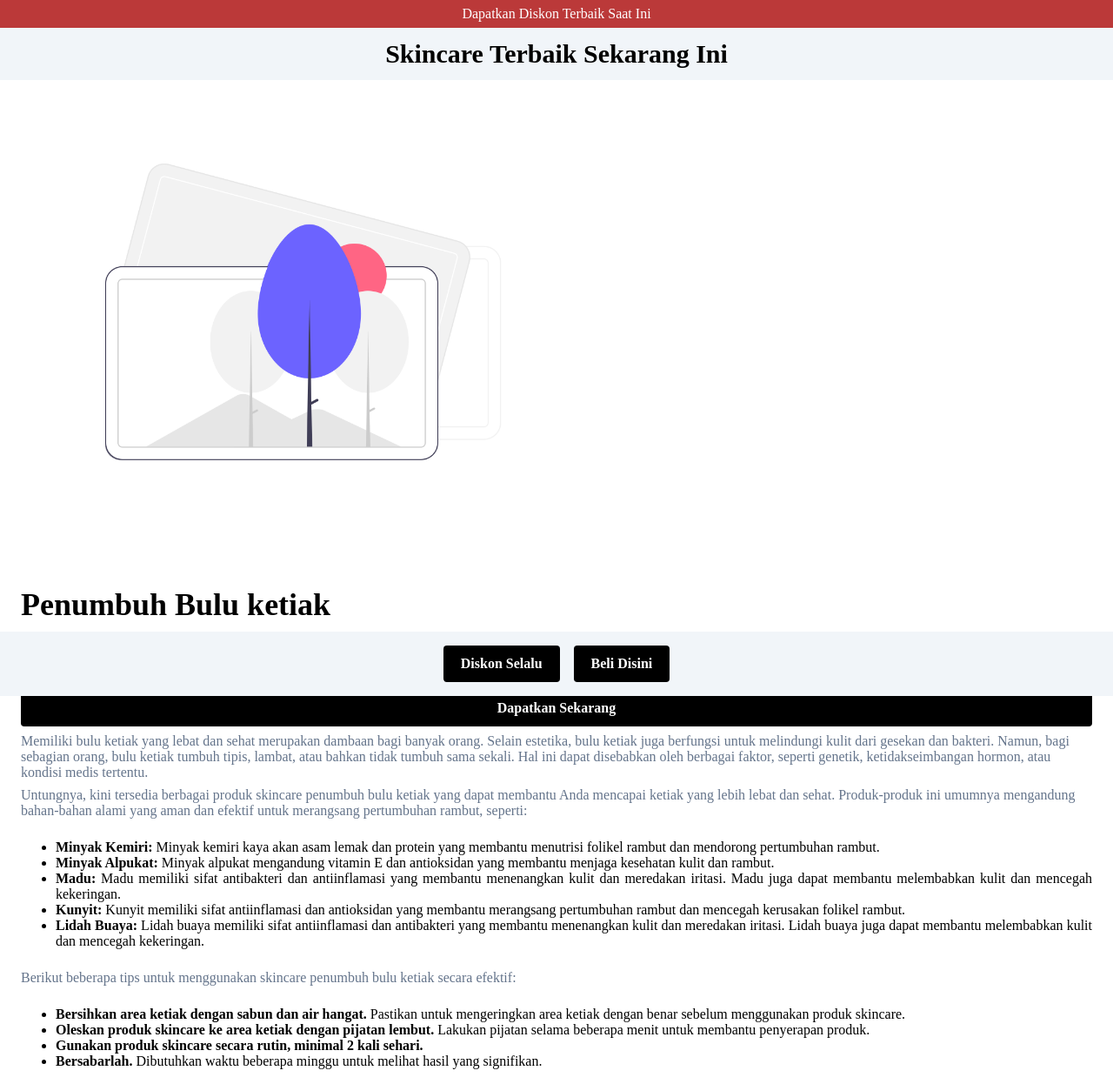
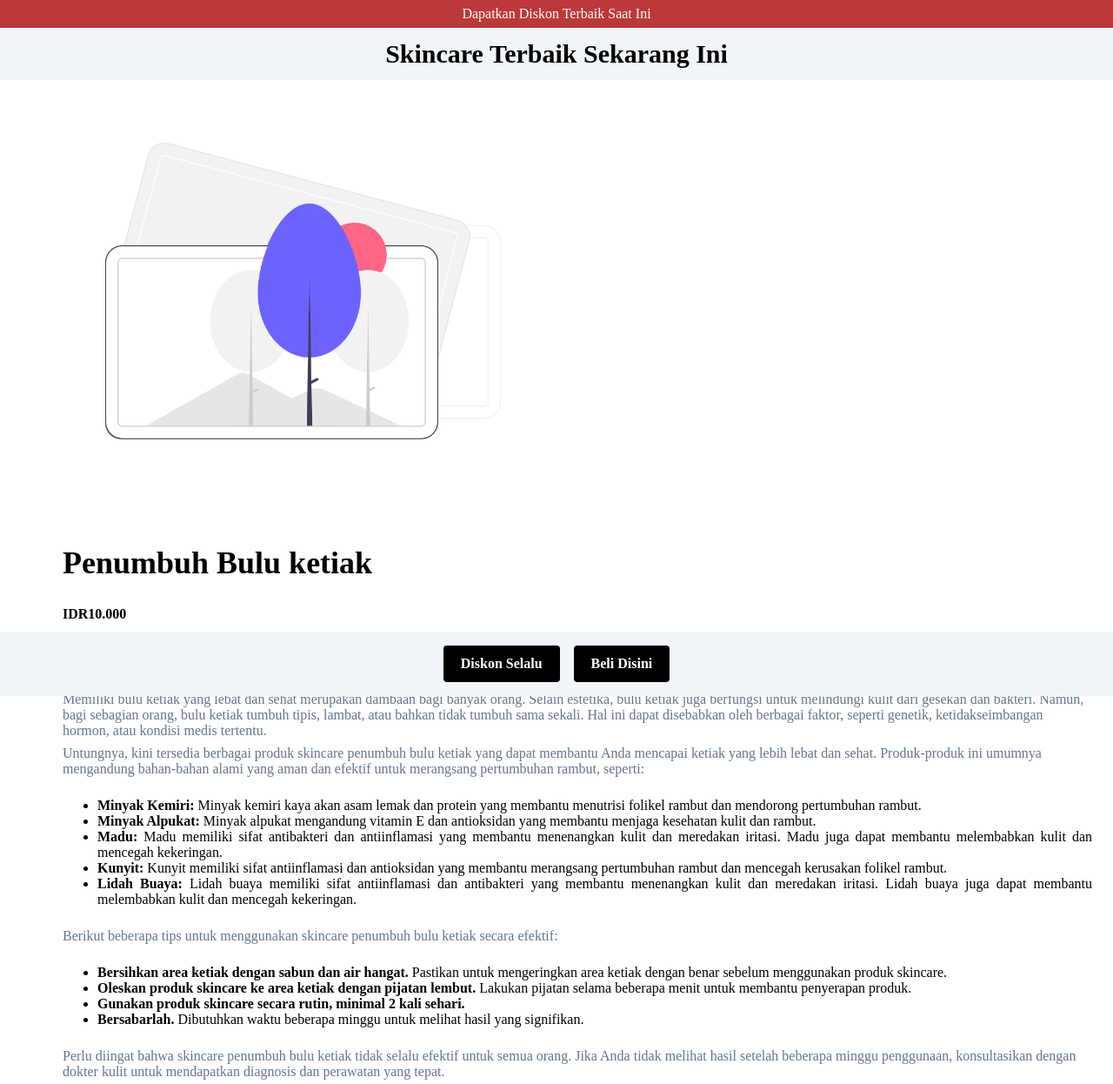
Before and after one commit to martinsuhendra/guntur-static-html, a website: page index.html in a window 1280 px wide. Shown: the top 1246 px of the page at 87% size. Drawn offline with Linux system fonts and the light colour scheme.

Commit message:
fix: padding left

```diff
--- a/index.html
+++ b/index.html
@@ -90,11 +90,12 @@
             </h1>
         </div>
         <div id="body" style="display: flex; flex-wrap: wrap; padding-left: 1.5rem; padding-right: 1.5rem;">
-            <div id="image" class="basis-1/2" style="padding: 48px 24px 48px 24px; flex: 1 1 50%; max-width: 600px;">
+            <div id="image" class="basis-1/2" style="padding: 24px; flex: 1 1 50%; max-width: 600px;">
                 <img src="public/image.png" alt="image" class="object-cover"
                     style="display: block; vertical-align: middle; object-fit: cover; width: 100%;" />
             </div>
-            <div id="content" style="display: flex; flex-direction: column; gap: 0.5rem; flex: 1 1 50%;">
+            <div id="content"
+                style="display: flex; flex-direction: column; gap: 0.5rem; flex: 1 1 50%; padding-left: 48px;">
                 <h2 class="text-center font-bold"
                     style="font-size: 36px; font-weight: 700; margin: 0px; margin-top: 48px;">
                     Penumbuh Bulu ketiak
```
